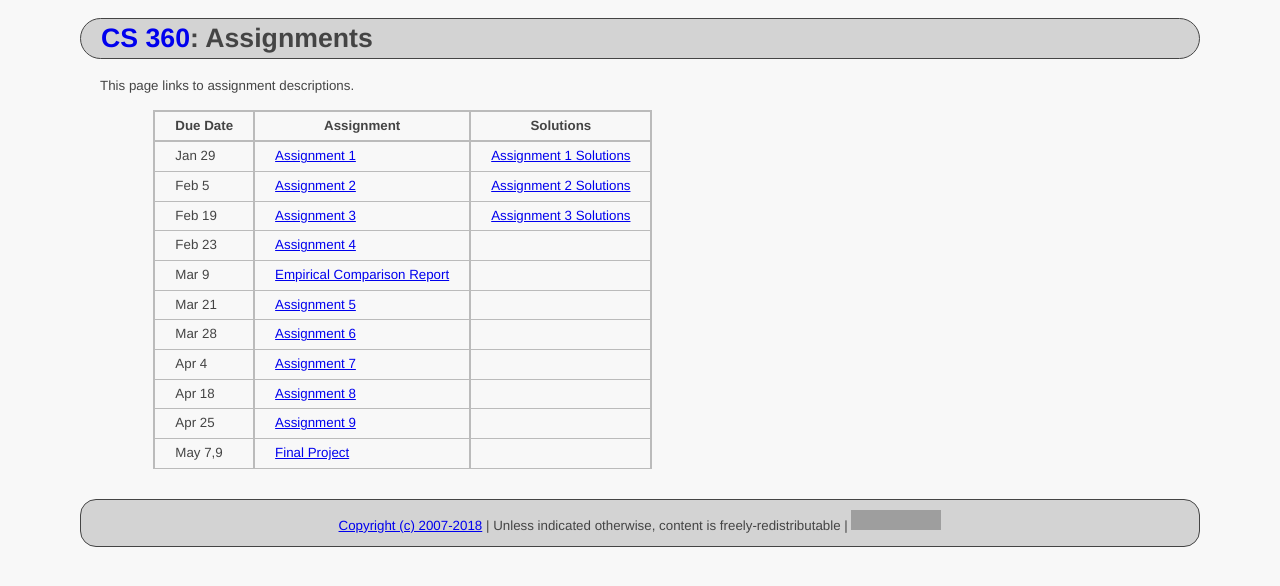
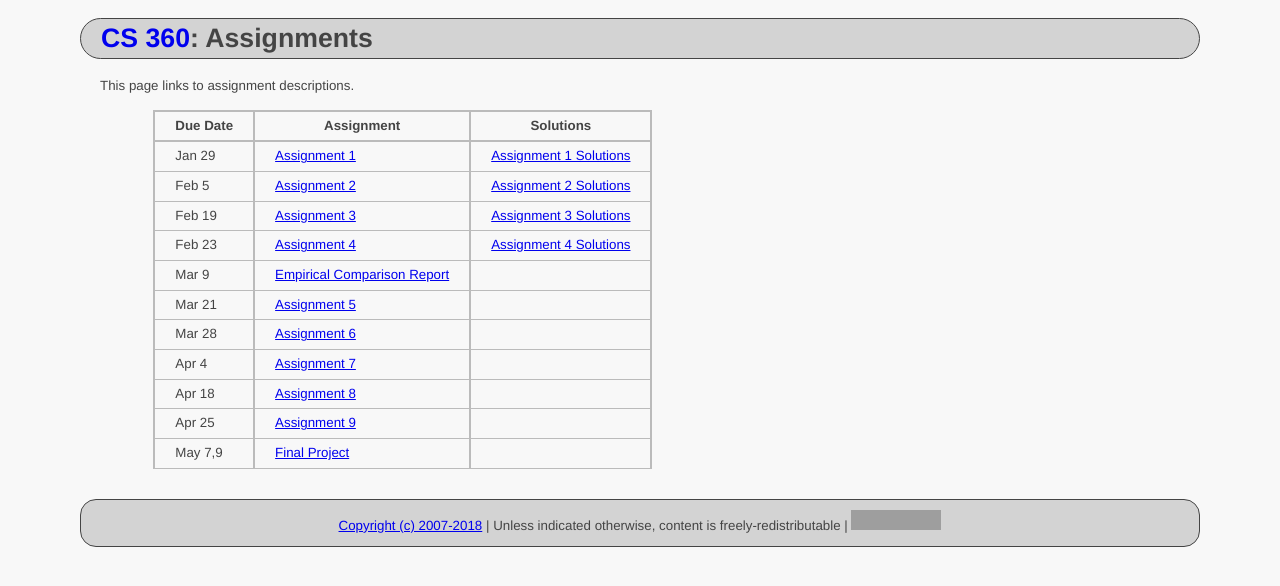
Before and after one commit to ycpcs/cs360-spring2018, a Jekyll site: the page built from assign/index.md, in a window 1280 px wide. Shown: the top 586 px of the page. Built offline with Jekyll 4.4.1, drawn with Linux system fonts in a browser that asks for light colours; grey boxes are pictures that could not be loaded.

Commit message:
fix link
fix link

```diff
--- a/assign/index.md
+++ b/assign/index.md
@@ -10,7 +10,7 @@ This page links to assignment descriptions.
 > Jan 29   | [Assignment 1](../assign/assign01.html)                  | [Assignment 1 Solutions](../assign/sol/assign01sol.pdf) |
 > Feb 5    | [Assignment 2](../assign/assign02.html)                  | [Assignment 2 Solutions](../assign/sol/assign02sol.pdf) |
 > Feb 19   | [Assignment 3](../assign/assign03.html)                  | [Assignment 3 Solutions](../assign/sol/assign03sol.pdf) |
-> Feb 23   | [Assignment 4](../assign/assign04.html)                  |  |
+> Feb 23   | [Assignment 4](../assign/assign04.html)                  | [Assignment 4 Solutions](../assign/sol/assign04sol.pdf)|
 > Mar 9    | [Empirical Comparison Report](../assign/emp_comp.html)   |           |
 > Mar 21   | [Assignment 5](../assign/assign05.html)                  |  |
 > Mar 28   | [Assignment 6](../assign/assign06.html)                  |  |
```
